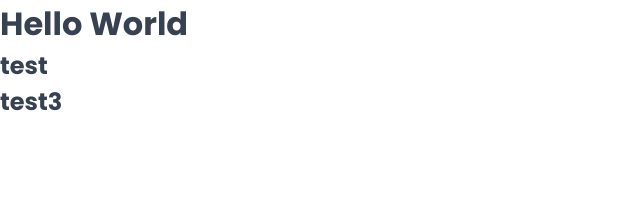
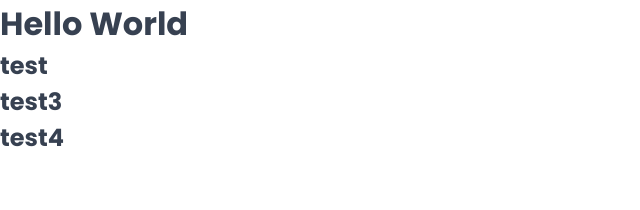
Before and after one commit to jacky1a2a3a4a/Lebuleduo, a React (Vite) app: page / in a window 1280 px wide. Shown: the top 210 px of the page, without its empty margins (0-640 px from the left). Built offline with nearby package versions, Linux system fonts and the light colour scheme; a web font is replaced by a local one.

Commit message:
feature: add test4

```diff
--- a/src/App.tsx
+++ b/src/App.tsx
@@ -9,6 +9,7 @@ function App() {
       <h2>test</h2>
 
       <h2>test3</h2>
+      <h2>test4</h2>
     </div>
   );
 }
```
